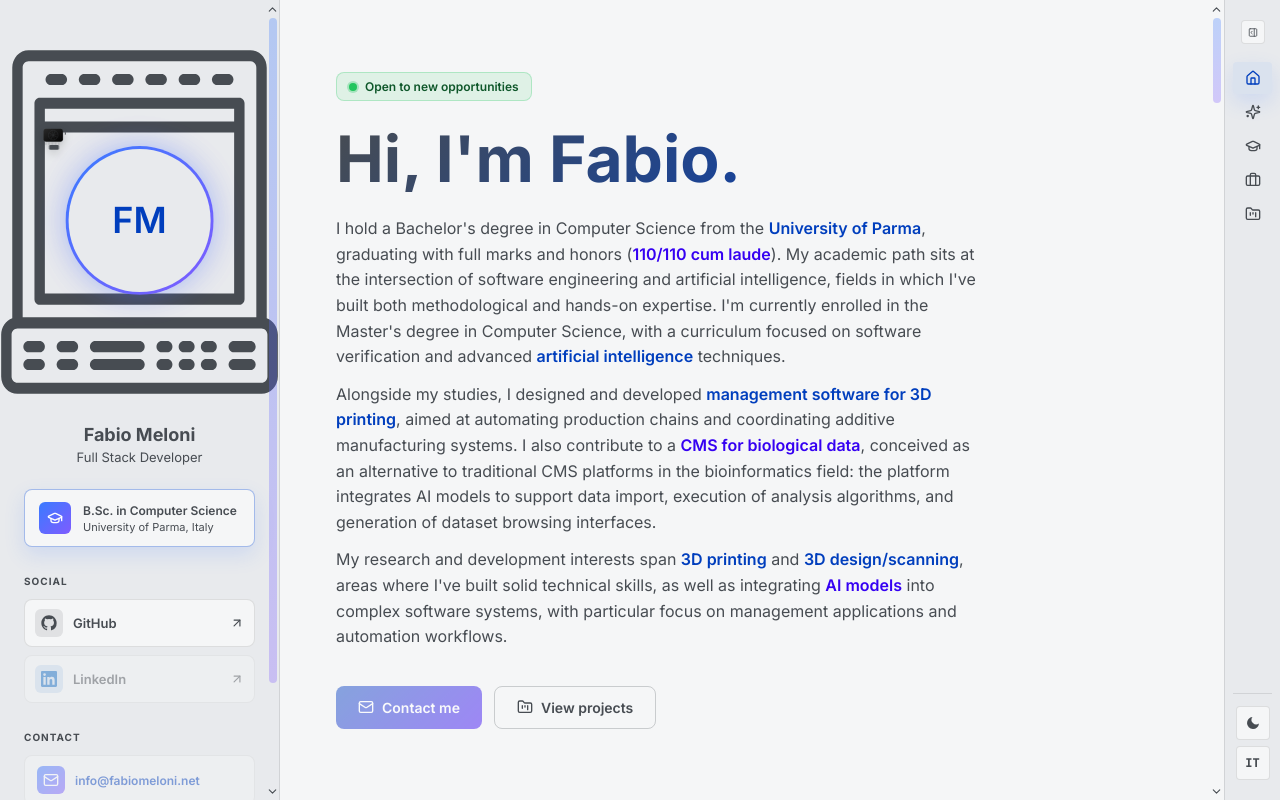
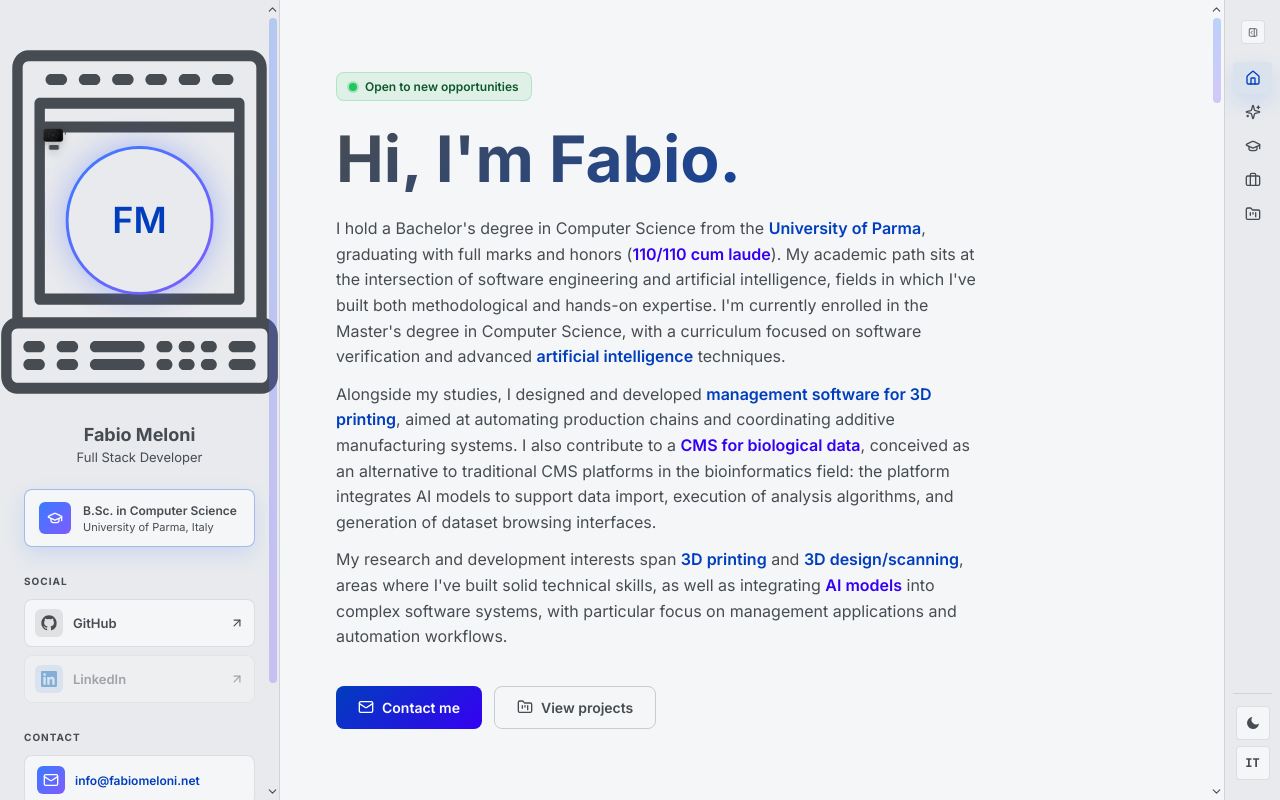
Before and after one commit to Fabio-Meloni/fabiomeloni.github.io, a Vue app: page / in a window 1280 px wide. Built offline with nearby package versions, Linux system fonts and the light colour scheme.

Commit message:
Enabled contact email.

```diff
--- a/src/components/AppSidebar/AppSidebar.vue
+++ b/src/components/AppSidebar/AppSidebar.vue
@@ -352,7 +352,7 @@ async function copyEmail() {
       <button
         type="button"
         class="contact-card"
-        disabled
+        @click="copyEmail"
         :aria-label="t('sidebar.copyEmail', { email: EMAIL })"
       >
         <span class="contact-icon-chip" aria-hidden="true">
--- a/src/components/HeroSection/HeroSection.vue
+++ b/src/components/HeroSection/HeroSection.vue
@@ -35,7 +35,7 @@ function scrollToProjects() {
     </div>
 
     <div class="cta-row">
-      <a class="cta-primary is-disabled" aria-disabled="true" tabindex="-1">
+      <a class="cta-primary" :href="`mailto:${profile.email}`">
         <Mail :size="16" aria-hidden="true" />
         {{ t("hero.ctaContact") }}
       </a>
```
